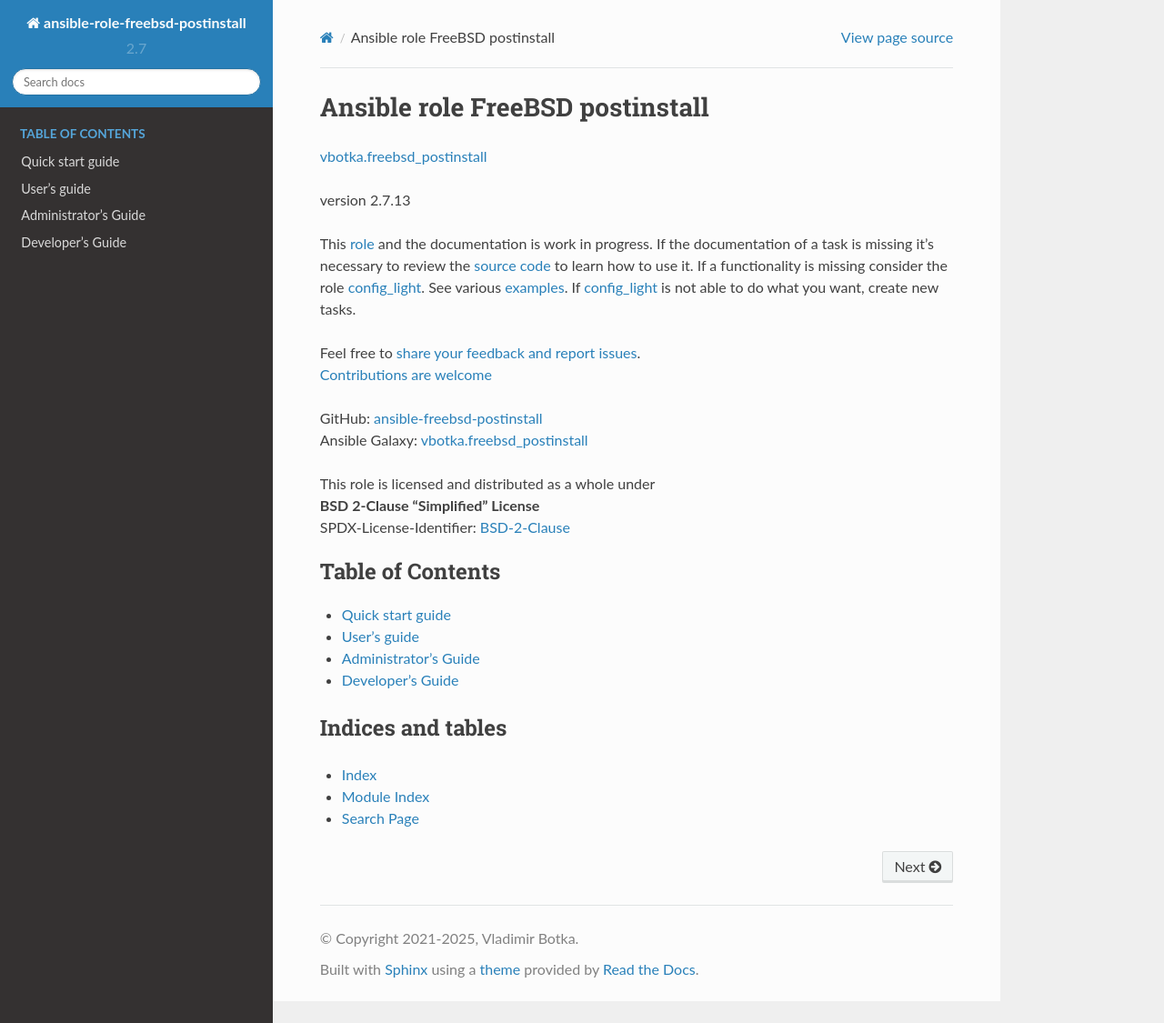
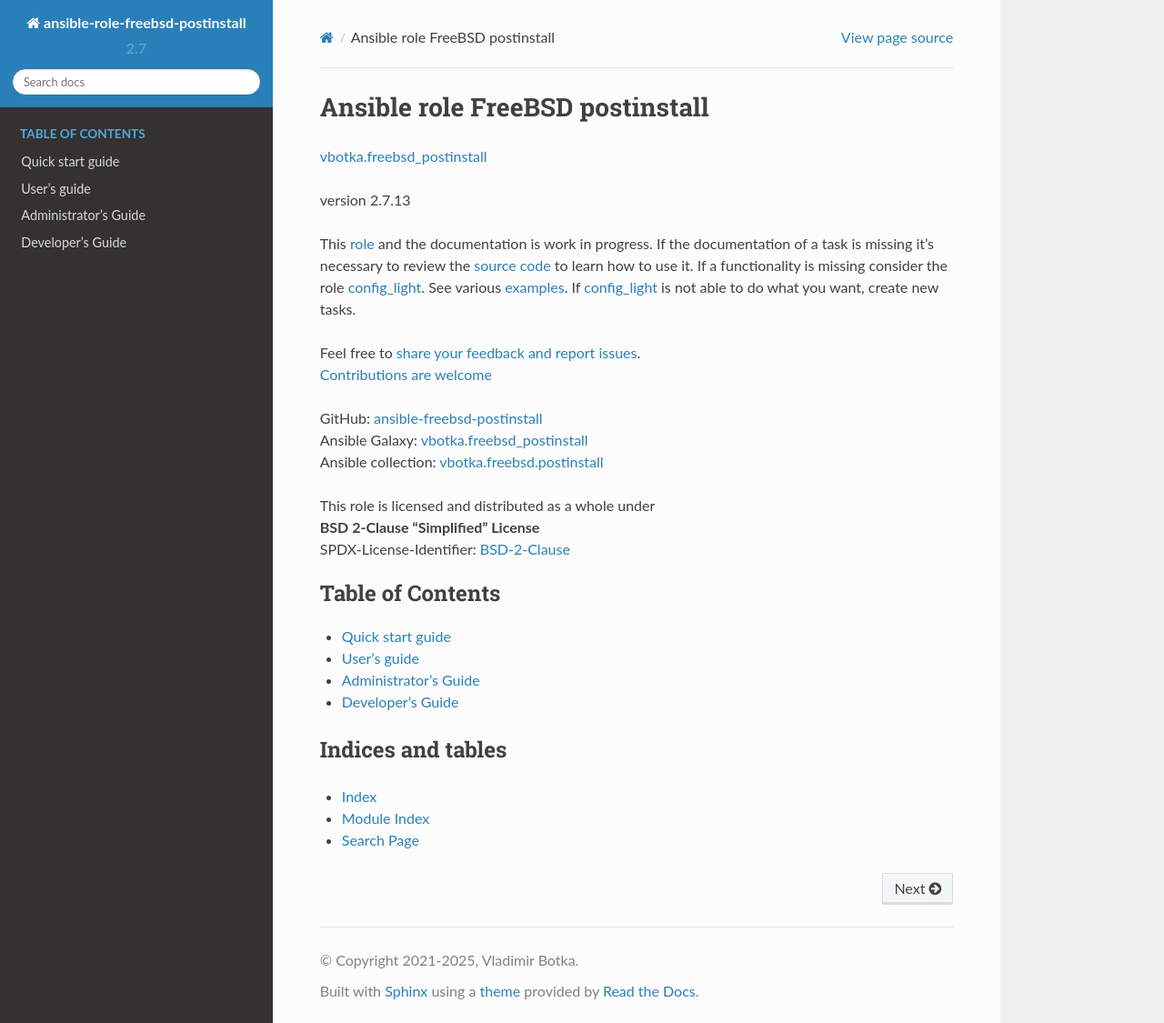
Before and after one commit to vbotka/ansible-freebsd-postinstall, a Sphinx documentation site: the page built from docs/source/index.rst, in a window 1280 px wide and 1125 px high. Shown: the whole window at 91% size. Built offline with Sphinx 7.4.7 and the Read the Docs theme 3.1.0, drawn with Linux system fonts in a browser that asks for light colours; some web fonts are replaced; pages that are not in the unit, such as notebooks, are missing from menus.

Commit message:
Update docs index.html

```diff
--- a/changelog/CHANGELOG-v2.7.rst
+++ b/changelog/CHANGELOG-v2.7.rst
@@ -17,6 +17,7 @@ Major Changes
 
 Minor Changes
 -------------
+* Update docs index.html
 
 
 2.7.12
--- a/docs/source/index.rst
+++ b/docs/source/index.rst
@@ -17,6 +17,7 @@ what you want, create new tasks.
 
 | GitHub: `ansible-freebsd-postinstall`_
 | Ansible Galaxy: `vbotka.freebsd_postinstall`_
+| Ansible collection: `vbotka.freebsd.postinstall`_
 
 | This role is licensed and distributed as a whole under
 | **BSD 2-Clause "Simplified" License**
@@ -44,6 +45,7 @@ Indices and tables
 
 .. _role: https://galaxy.ansible.com/vbotka/freebsd_postinstall/
 .. _vbotka.freebsd_postinstall: https://galaxy.ansible.com/vbotka/freebsd_postinstall/
+.. _vbotka.freebsd.postinstall: https://galaxy.ansible.com/ui/repo/published/vbotka/freebsd/content/role/postinstall/
 .. _config_light: https://galaxy.ansible.com/vbotka/config_light/
 
 .. _ansible-freebsd-postinstall: https://github.com/vbotka/ansible-freebsd-postinstall/
```
